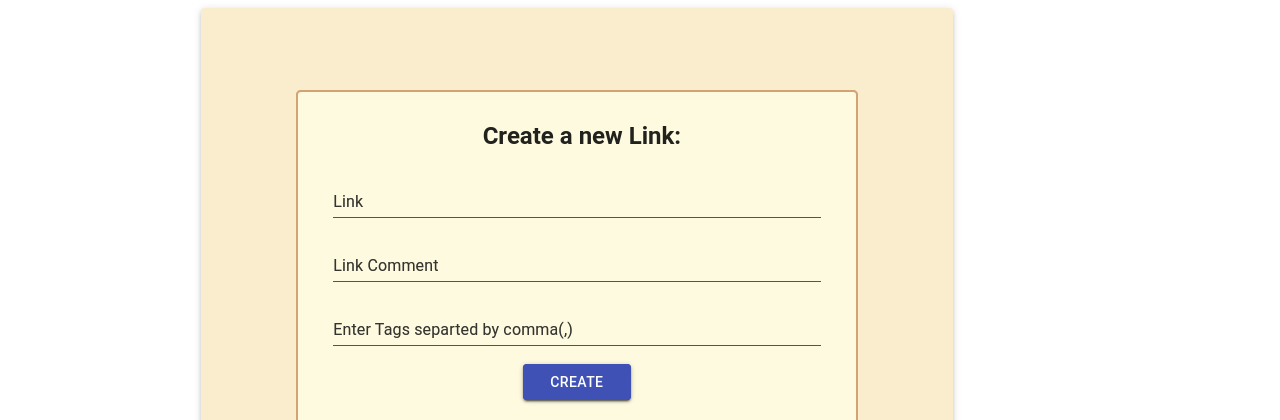
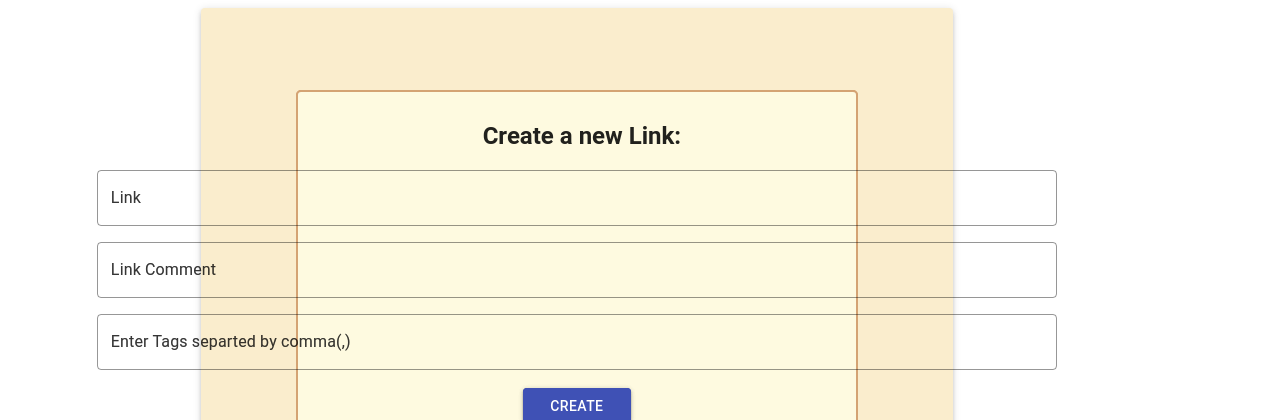
Before and after one commit to AnthonyKuang116/linkerator, a React (Create React App) app: page / in a window 1280 px wide. Shown: the top 420 px of the page. Built offline with nearby package versions, Linux system fonts and the light colour scheme; no server answers.

Commit message:
tried ui issue on create links

```diff
--- a/src/components/createLinks.js
+++ b/src/components/createLinks.js
@@ -31,7 +31,7 @@ const useStyles = makeStyles((theme) => ({
   textField: {
     margin: theme.spacing(1),
     color: "#ccd5aeff",
-    width: "90%",
+    width: "60rem",
   },
   formControl: {
     margin: theme.spacing(1),
@@ -107,18 +107,19 @@ const CreateLink = ({ setLinks }) => {
   const id = open ? anchorEl : undefined;
   return (
     <>
-      <form className={classes.form} validate autoComplete="off">
+      <form className={classes.form} novalidate autoComplete="off">
         <Typography variant="h5" gutterBottom className={classes.typography}>
           Create a new Link:
         </Typography>
 
         <TextField
           className={classes.textField}
-          id="txt-link"
+          id="standard-basic"
           label="Link"
           onChange={handleLinkChange}
           value={link}
           ref={linkRef}
+          variant="outlined"
         />
 
         <TextField
@@ -127,6 +128,7 @@ const CreateLink = ({ setLinks }) => {
           label="Link Comment"
           onChange={handCommentChange}
           value={comment}
+          variant="outlined"
         />
 
         <TextField
@@ -136,6 +138,7 @@ const CreateLink = ({ setLinks }) => {
           onChange={handTagsChange}
           value={newTags.join(",")}
           ref={tagRef}
+          variant="outlined"
         />
 
         <Button
```
